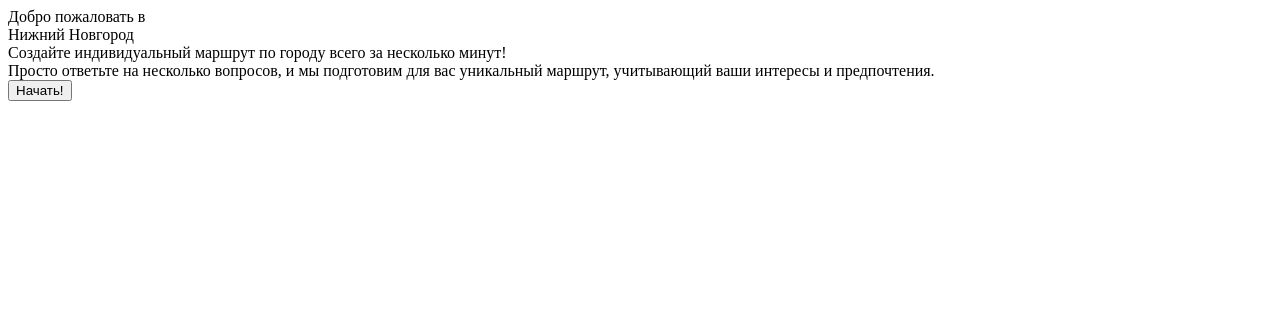
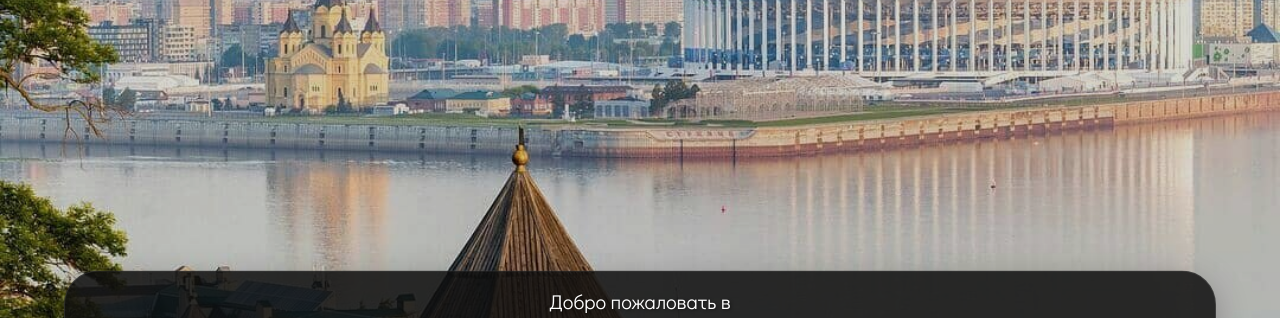
Before and after one commit to AnansyPineapple/miniApp-maps, a plain HTML site: page index.html in a window 1280 px wide. Shown: the top 318 px of the page. Drawn offline with Linux system fonts and the light colour scheme; the site is published under a folder, as on GitHub Pages, so addresses that start at the root find nothing.

Commit message:
modified:   index.html

```diff
--- a/index.html
+++ b/index.html
@@ -8,7 +8,7 @@
     <link href="https://fonts.googleapis.com/css2?family=Roboto:ital,wght@0,100..900;1,100..900&display=swap" rel="stylesheet">
     <link href="https://fonts.googleapis.com/css2?family=Didact+Gothic&display=swap" rel="stylesheet">
 
-    <link rel="stylesheet" href="/css/index.css">
+    <link rel="stylesheet" href="css/index.css">
     <title>ourApp</title>
 </head>
 <body>
```
